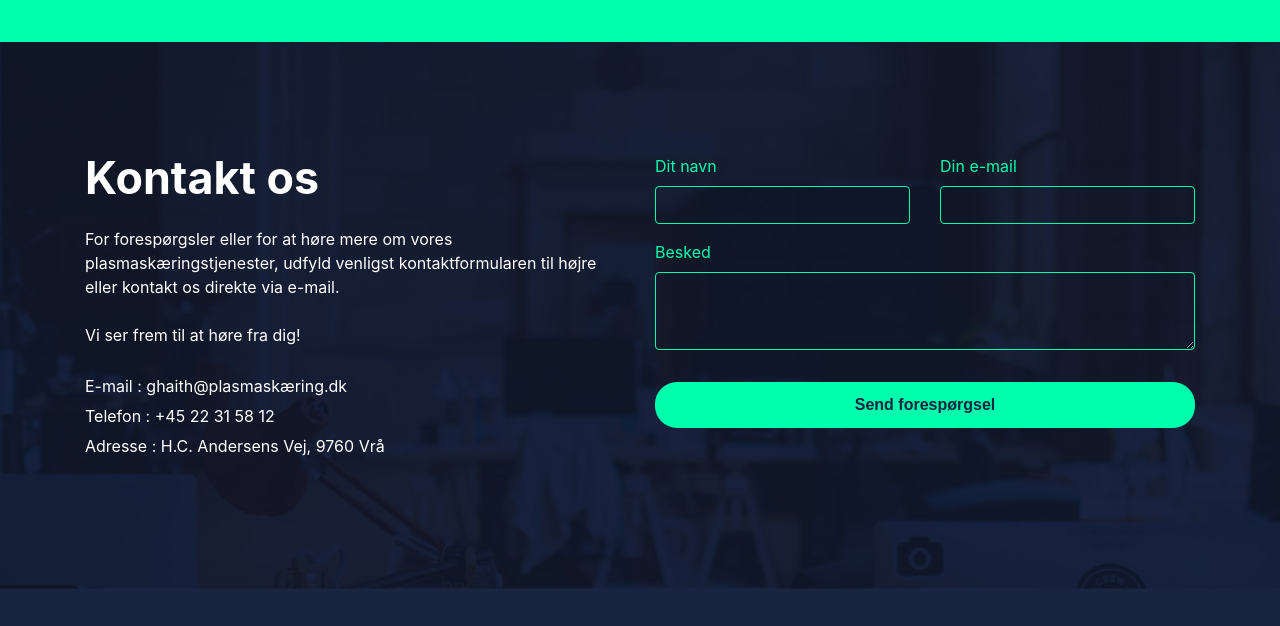
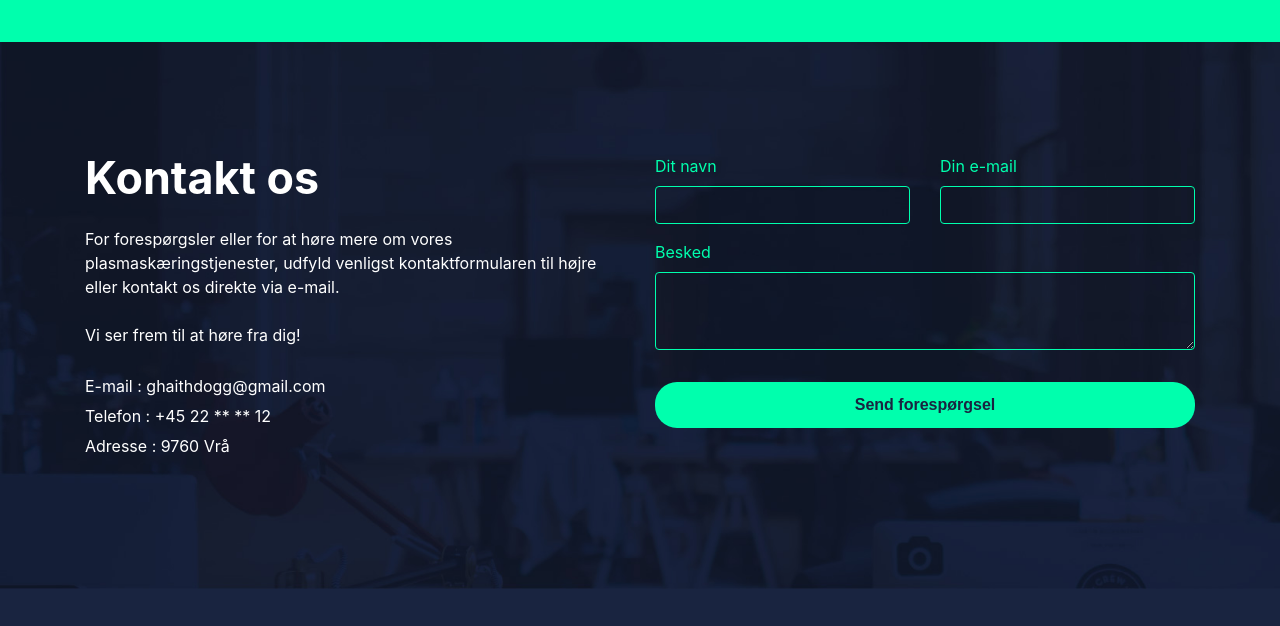
Before and after one commit to GhaithA-M/Plasmask-ring.dk, a plain HTML site: page index.html in a window 1280 px wide. Shown: the part 1817-2443 px from the top of the page. Drawn offline with Linux system fonts and the light colour scheme.

Commit message:
Update index.html

```diff
--- a/index.html
+++ b/index.html
@@ -115,9 +115,9 @@
                         <br><br> Vi ser frem til at høre fra dig!
                     </p>
                     <ul class="list-unstyled">
-                        <li>E-mail : ghaith@plasmaskæring.dk</li>
-                        <li>Telefon : +45 22 31 58 12</li>
-                        <li>Adresse : H.C. Andersens Vej, 9760 Vrå</li>
+                        <li>E-mail : ghaithdogg@gmail.com</li>
+                        <li>Telefon : +45 22 ** ** 12</li>
+                        <li>Adresse : 9760 Vrå</li>
                     </ul>
                 </div>
                 <div class="col-md-6">
```
